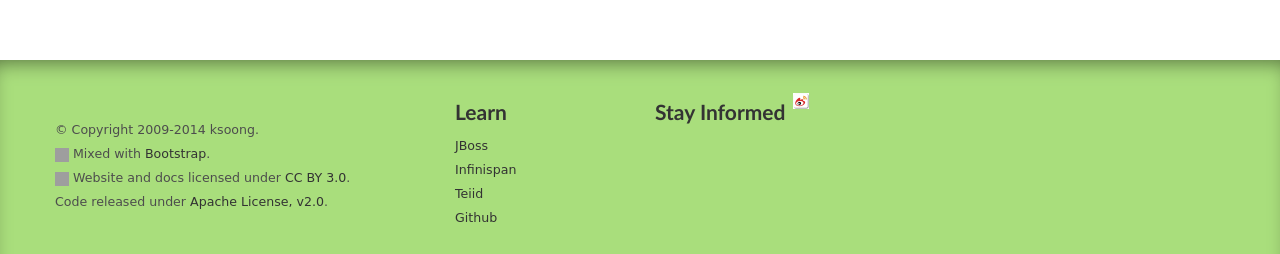
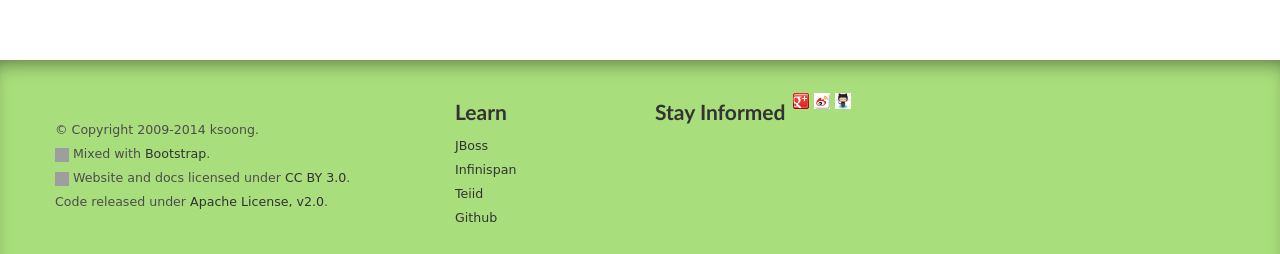
Before and after one commit to kylinsoong/kylinsoong.github.io, a Jekyll site: the page built from index.html, in a window 1280 px wide and 900 px high, scrolled down 994 px. Shown: the part 643-897 px from the top of the window. Built offline with Jekyll 4.4.1, drawn with Linux system fonts in a browser that asks for light colours; some web fonts are replaced; comment, search, counter and statistics services are not loaded; grey boxes are pictures that could not be loaded.

Commit message:
add start informed logo

```diff
--- a/_layouts/default.html
+++ b/_layouts/default.html
@@ -129,8 +129,15 @@
             <h4>Stay Informed</h4>
             <ul>
               <li>
-                <a href="http://www.weibo.com/kylinsoong"><img alt="Weibo" src="{{ "/css/weibo_logo.jpg" | prepend: site.baseurl }}" title="Follow kylinsoong on Weibo"></a>
+                <a href="https://plus.google.com/103933729718268414460?rel=author"><img alt="Google+" src="{{ "/css/googleplus-16.png" | prepend: site.baseurl }}" title="Follow ksoong.org on Google+"></a>
               </li>
+              <li>
+                <a href="http://www.weibo.com/kylinsoong"><img alt="Weibo" src="{{ "/css/weibo_logo.jpg" | prepend: site.baseurl }}" title="Follow me on Weibo"></a>
+              </li>
+	      <li>
+                <a href="https://github.com/kylinsoong"><img alt="Github" src="{{ "/css/Octocat.jpg" | prepend: site.baseurl }}" title="Fork me on Github"></a>
+              </li>
+
             </ul>
           </div>
 
```
Also changed, not shown: README.md, css/Octocat.jpg (added).
